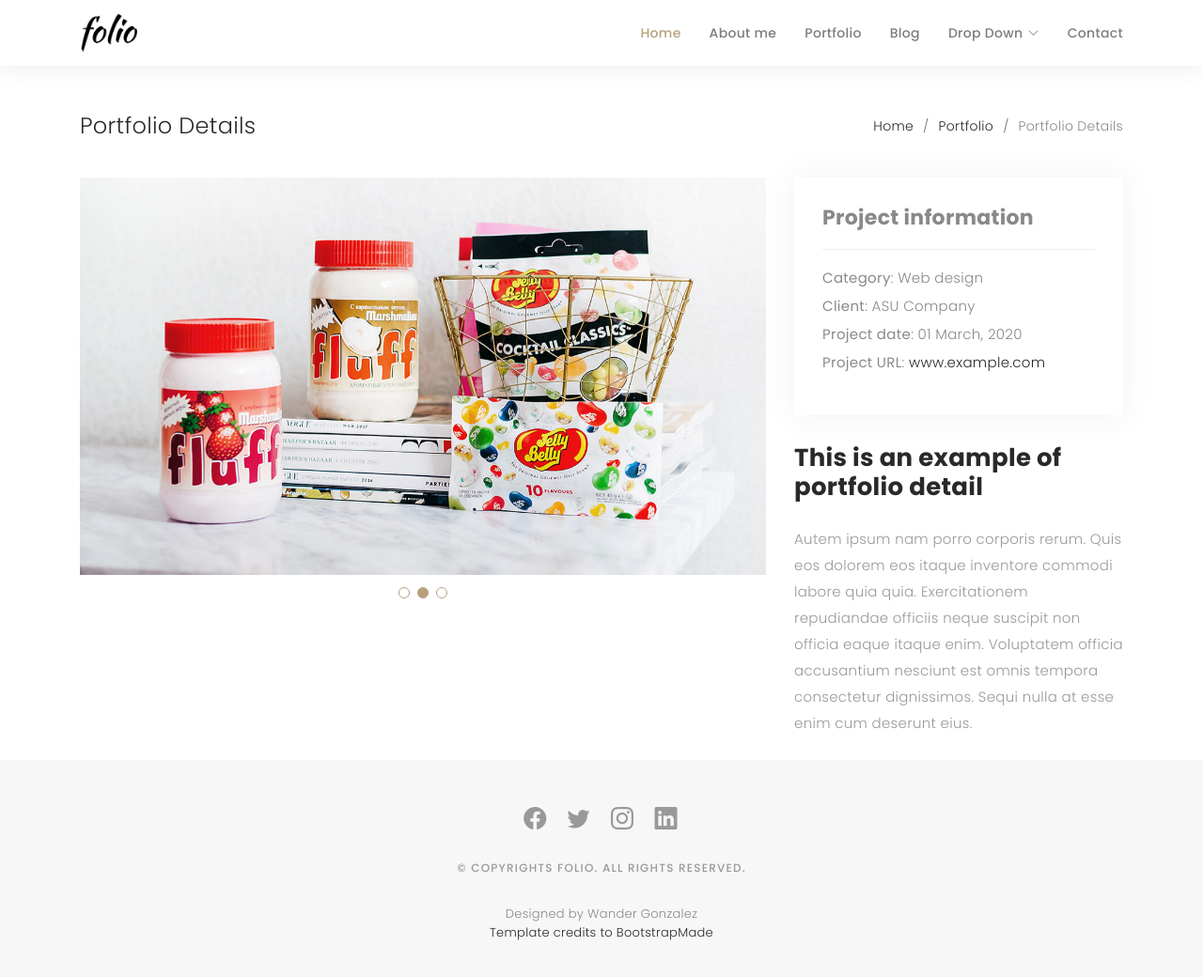
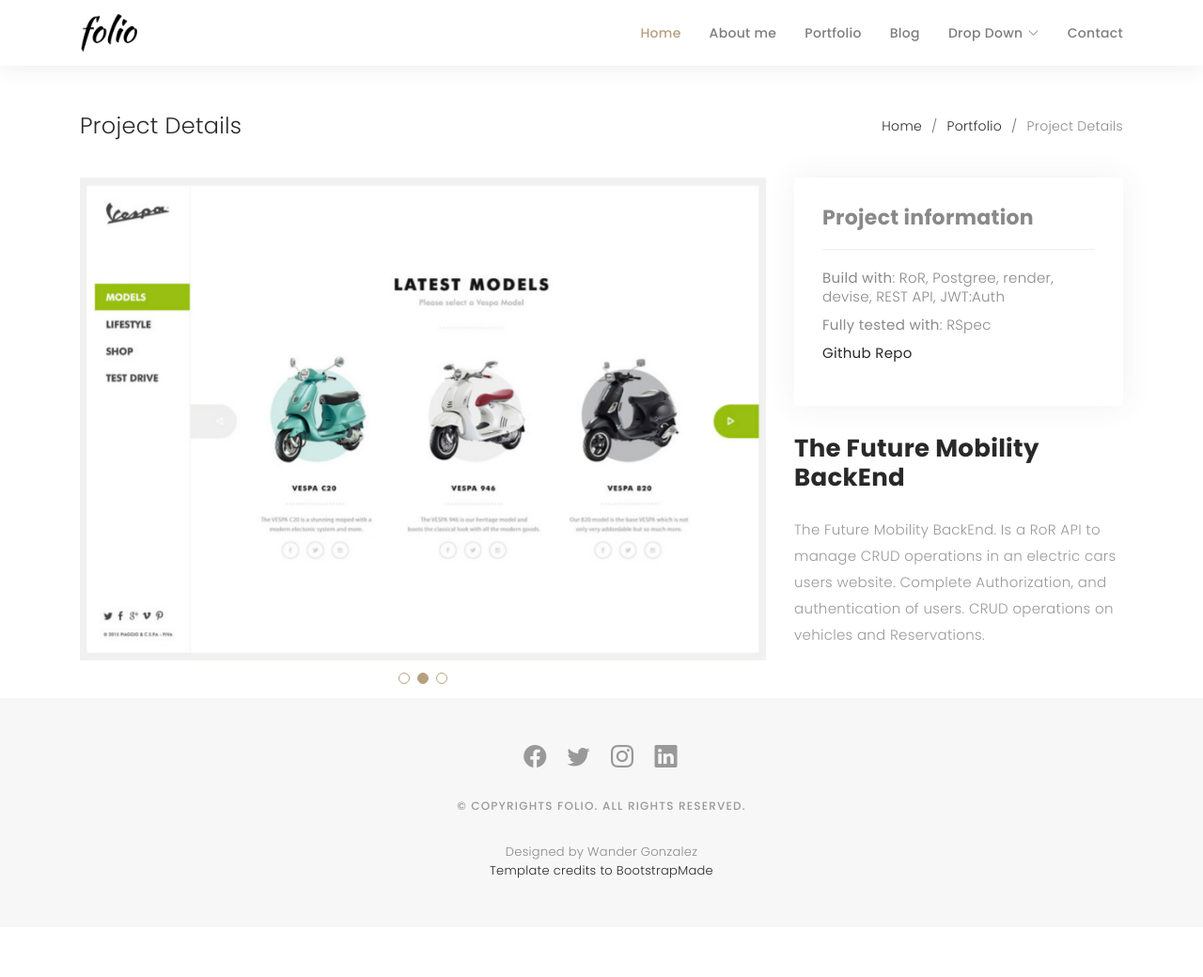
Before and after one commit to wandergithub/portfolio-simple, a Jekyll site: the page built from project_details1.html, in a window 1280 px wide and 1053 px high. Shown: the top 1040 px of the window at 94% size. Built offline with Jekyll 4.4.1, drawn with Linux system fonts in a browser that asks for light colours; nearby versions of some CDN libraries; some web fonts are replaced; library files that are not in the unit come from our copies; comment, search, counter and statistics services are not loaded.

Commit message:
Create first project for portfolio using template

```diff
--- a/_layouts/project_details.html
+++ b/_layouts/project_details.html
@@ -43,11 +43,11 @@
       <div class="container">
 
         <div class="d-flex justify-content-between align-items-center">
-          <h2>Portfolio Details</h2>
+          <h2>Project Details</h2>
           <ol>
             <li><a href="index.html">Home</a></li>
-            <li><a href="portfolio.html">Portfolio</a></li>
-            <li>Portfolio Details</li>
+            <li><a href="index.html#portfolio">Portfolio</a></li>
+            <li>Project Details</li>
           </ol>
         </div>
 
@@ -65,15 +65,15 @@
               <div class="swiper-wrapper align-items-center">
 
                 <div class="swiper-slide">
-                  <img src="assets/img/portfolio/portfolio-details-1.jpg" alt="">
+                  <img src="{{ page.image1 }}" alt="">
                 </div>
 
                 <div class="swiper-slide">
-                  <img src="assets/img/portfolio/portfolio-details-2.jpg" alt="">
+                  <img src="{{ page.image2 }}" alt="">
                 </div>
 
                 <div class="swiper-slide">
-                  <img src="assets/img/portfolio/portfolio-details-3.jpg" alt="">
+                  <img src="{{ page.image4 }}" alt="">
                 </div>
 
               </div>
@@ -85,16 +85,15 @@
             <div class="portfolio-info">
               <h3>Project information</h3>
               <ul>
-                <li><strong>Category</strong>: Web design</li>
-                <li><strong>Client</strong>: ASU Company</li>
-                <li><strong>Project date</strong>: 01 March, 2020</li>
-                <li><strong>Project URL</strong>: <a href="#">www.example.com</a></li>
+                <li><strong>Build with</strong>: {{ page.stack }}</li>
+                <li><strong>Fully tested with</strong>: {{ page.test }}</li>
+                <li><strong><a href="{{ page.github_link }}" target="_blank">Github Repo</a></strong></li>
               </ul>
             </div>
             <div class="portfolio-description">
-              <h2>This is an example of portfolio detail</h2>
+              <h2>{{ page.project_name }}</h2>
               <p>
-                Autem ipsum nam porro corporis rerum. Quis eos dolorem eos itaque inventore commodi labore quia quia. Exercitationem repudiandae officiis neque suscipit non officia eaque itaque enim. Voluptatem officia accusantium nesciunt est omnis tempora consectetur dignissimos. Sequi nulla at esse enim cum deserunt eius.
+                {{ content }}
               </p>
             </div>
           </div>
--- a/index.html
+++ b/index.html
@@ -186,7 +186,7 @@
 
         <div class="row portfolio-container">
 
-          <div class="col-lg-4 col-md-6 portfolio-item filter-app">
+          <div class="col-lg-4 col-md-6 portfolio-item filter-web">
             <img src="assets/img/portfolio/portfolio-1.png" class="img-fluid" alt="">
             <div class="portfolio-info">
               <h4>The Future Mobility BackEnd</h4>
--- a/project_details1.html
+++ b/project_details1.html
@@ -1,4 +1,18 @@
 ---
 layout: project_details
-project_name:  The Future Mobility BackEnd
+
+project_name: The Future Mobility BackEnd
+
+test: RSpec
+
+image1: assets/img/portfolio/project1/booking.png
+image2: assets/img/portfolio/project1/list.png
+image4: assets/img/portfolio/project1/vespa.png
+
+stack: RoR, Postgree, render, devise, REST API, JWT:Auth
+
+github_link: https://github.com/Agetuni/the_future_mobility_backend
 ---
+
+The Future Mobility BackEnd. Is a RoR API to manage CRUD operations in an electric cars users website. Complete
+Authorization, and authentication of users. CRUD operations on vehicles and Reservations.
```
Also changed, not shown: assets/img/portfolio/project1/booking.png (added), assets/img/portfolio/project1/list.png (added), assets/img/portfolio/project1/signin.png (added), assets/img/portfolio/project1/vespa.png (added).
